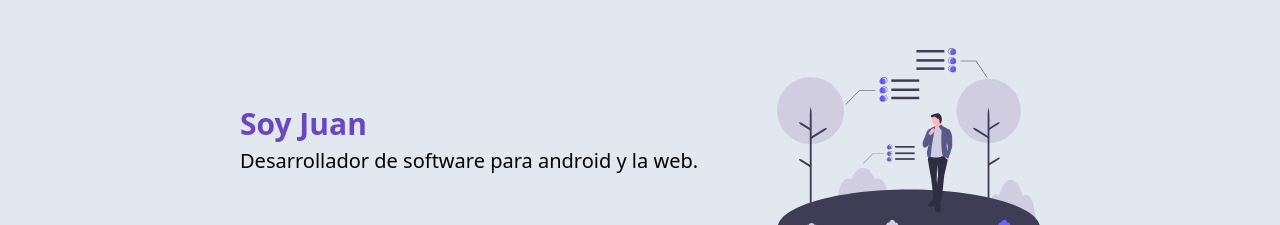
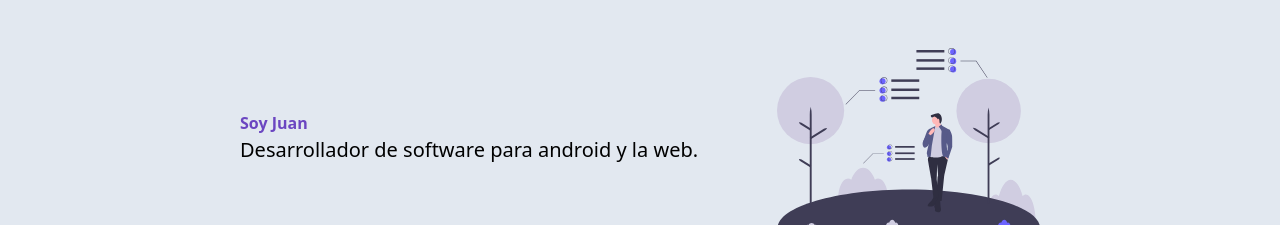
Before and after one commit to AllMigth/misitioweb, a Gatsby site: page / in a window 1280 px wide. Shown: the top 225 px of the page. Built offline with nearby package versions, Linux system fonts and the light colour scheme; Gatsby itself is replaced by a stand-in of ours; no server answers.

Commit message:
Update header.js

```diff
--- a/src/components/header.js
+++ b/src/components/header.js
@@ -6,8 +6,8 @@ export default() => (
     <header className = " flex-1 bg-gray-300">
         <div className="container mx-auto p-12 max-w-4xl ">
             <div className="flex justify-center items-center">
-                <div className="flex-1 h-full text-left">
-                    <h1 className="font-extrabold text-purple-700 text-3xl" >Soy Juan</h1>
+                <div className="flex-1">
+                    <h1 className="font-bold text-purple-700" >Soy Juan</h1>
                     <p className="text-xl font-light"> Desarrollador de software para android y la web.</p>
                 </div>
                 <img src={ilustration} alt="Enviroment studie for one men" style={{height: "180px"}}></img>
@@ -17,6 +17,6 @@ export default() => (
     <a href="https://store-optafolio.netlify.app/" className="text-xl"> Tienda </a>
     </div>
 
-        </div>
+    </div>
     </header>
 )
```
